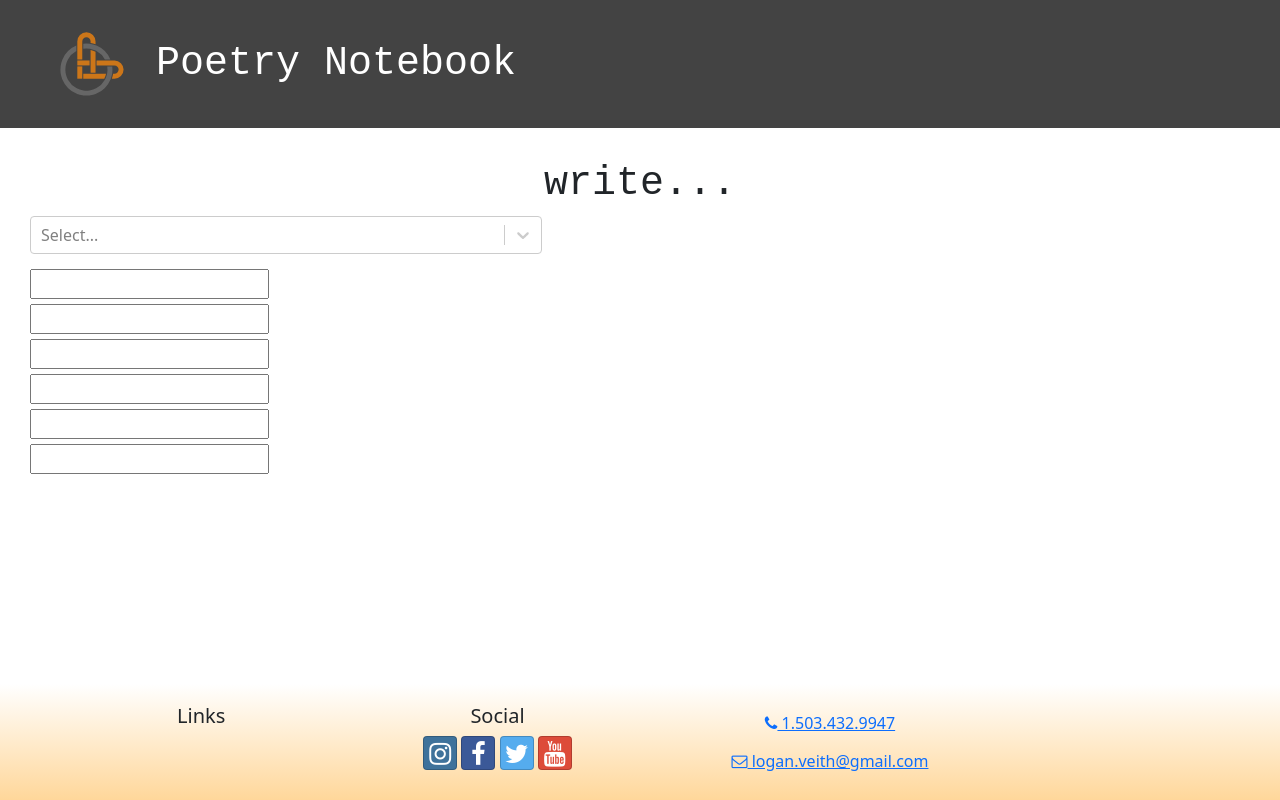
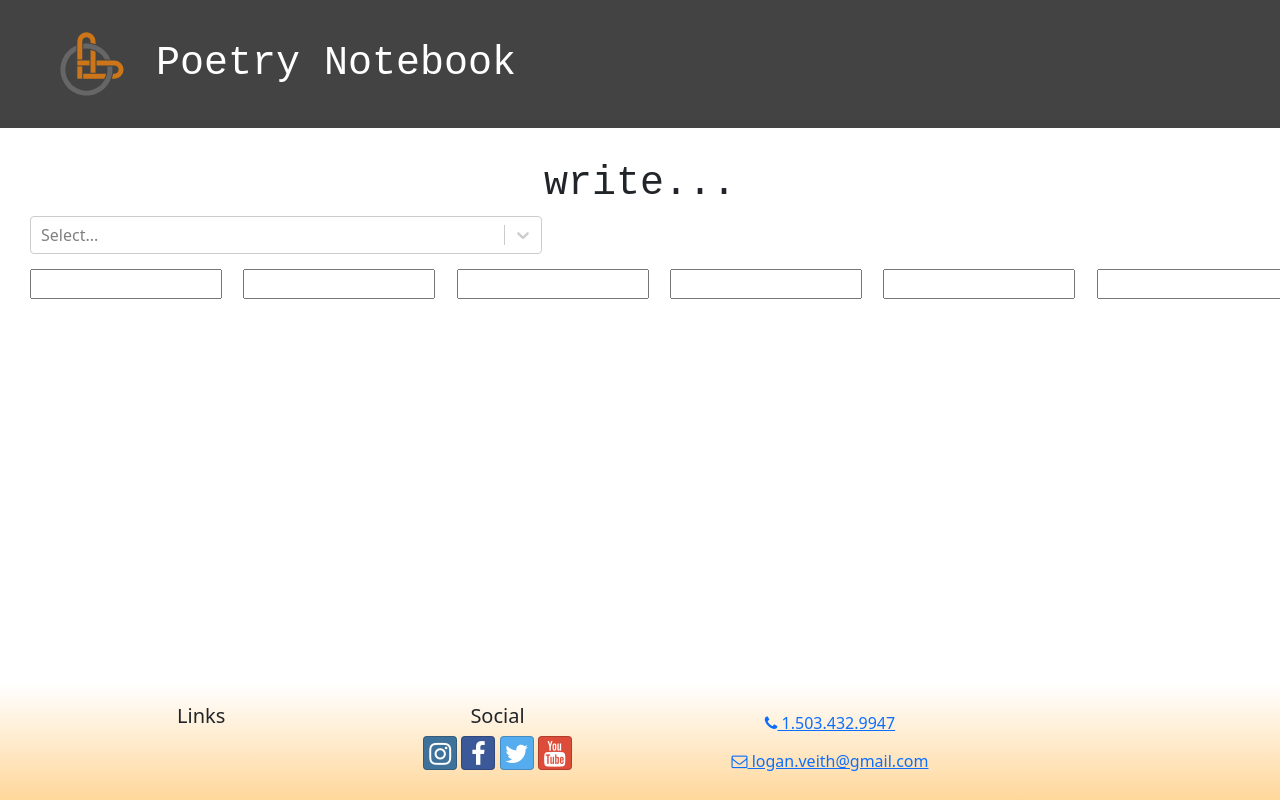
Before and after one commit to elveeth/live-poetry, a React (Create React App) app: page / in a window 1280 px wide. Built offline with nearby package versions, Linux system fonts and the light colour scheme.

Commit message:
dynamic text input display

```diff
--- a/src/App.css
+++ b/src/App.css
@@ -40,6 +40,7 @@ h2 {
 
 .input-lines {
   display: block;
+  width: 90%;
   margin-left: 30px;
   margin-bottom: 5px;
 }
--- a/src/App.js
+++ b/src/App.js
@@ -1,64 +1,41 @@
-import { useState } from 'react';
-import './App.css';
-import WritePoetry1 from './WritePoetry';
-import WritePoetry2 from './WritePoetry';
-import WritePoetry3 from './WritePoetry';
-import WritePoetry4 from './WritePoetry';
-import WritePoetry5 from './WritePoetry';
-import WritePoetry6 from './WritePoetry';
-import Header from './components/Header';
-import Footer from './components/Footer';
-import PoemDropdownMenu from './components/PoemDropdownMenu';
+import { useState } from "react";
+import "./App.css";
+import WritePoetry from "./WritePoetry";
+import Header from "./components/Header";
+import Footer from "./components/Footer";
+import PoemDropdownMenu from "./components/PoemDropdownMenu";
 
 export default function App() {
-  const [poemTextInput1, setPoetryTextInput] = useState('')
-  const [poemTextInput2, setPoetryTextInput2] = useState('')
-  const [poemTextInput3, setPoetryTextInput3] = useState('')
-  const [poemTextInput4, setPoetryTextInput4] = useState('')
-  const [poemTextInput5, setPoetryTextInput5] = useState('')
-  const [poemTextInput6, setPoetryTextInput6] = useState('')
+  const [poemTextInputs, setPoemTextInputs] = useState({});
+  // User this state variable to dynamically set amount of lines
+  const [numLines, setNumLines] = useState(6);
 
-  const handleOnChange1 = (e) => {
-    setPoetryTextInput(e.target.value)
-  }
-  const handleOnChange2 = (e) => {
-    setPoetryTextInput2(e.target.value)
-  }
-  const handleOnChange3 = (e) => {
-    setPoetryTextInput3(e.target.value)
-  }
-  const handleOnChange4 = (e) => {
-    setPoetryTextInput4(e.target.value)
-  }
-  const handleOnChange5 = (e) => {
-    setPoetryTextInput5(e.target.value)
-  }
-  const handleOnChange6 = (e) => {
-    setPoetryTextInput6(e.target.value)
-  }
+  const handleOnChange = (item, index) => {
+  // using computed properties to set value
+    setPoemTextInputs({ ...poemTextInputs, [`input${index}`]: item });
+  };
 
   return (
-    <div className='App'>
+    <div className="App">
       <Header />
-      <h1 className='tool-textheader'>write...</h1>
-      <PoemDropdownMenu/>
-      <div className='tool-container'>
-        <div className='inputs-container'>
-          <input className='input-lines' type='text-area' value={poemTextInput1} onChange={handleOnChange1} />
-          <input className='input-lines' type='text-area' value={poemTextInput2} onChange={handleOnChange2} />
-          <input className='input-lines' type='text-area' value={poemTextInput3} onChange={handleOnChange3} />
-          <input className='input-lines' type='text-area' value={poemTextInput4} onChange={handleOnChange4} />
-          <input className='input-lines' type='text-area' value={poemTextInput5} onChange={handleOnChange5} />
-          <input className='input-lines' type='text-area' value={poemTextInput6} onChange={handleOnChange6} />
-        </div>
-        <div className='outputs-container'>
-          <WritePoetry1 name={poemTextInput1} />
-          <WritePoetry2 name={poemTextInput2} />
-          <WritePoetry3 name={poemTextInput3} />
-          <WritePoetry4 name={poemTextInput4} />
-          <WritePoetry5 name={poemTextInput5} />
-          <WritePoetry6 name={poemTextInput6} />
-        </div>
+      <h1 className="tool-textheader">write...</h1>
+      <PoemDropdownMenu />
+      <div className="tool-container">
+        {/*https://stackoverflow.com/questions/3746725/how-to-create-an-array-containing-1-n*/}
+        {[...Array(numLines).keys()].map((i) => {
+          return (
+            <div key={`tool${i}`} className="tool-item">
+              <input
+                className="input-lines"
+                type="text-area"
+                value={poemTextInputs[`input${i}`]}
+                onChange={(e) => handleOnChange(e.target.value, i)}
+              />
+              <div className="output-line"></div>
+              <WritePoetry name={poemTextInputs[`input${i}`]} />
+            </div>
+          );
+        })}
       </div>
       <Footer />
     </div>
@@ -75,34 +52,69 @@ export default function App() {
 
 
 
+
+
 // import { useState } from 'react';
 // import './App.css';
-// import WritePoetry from './WritePoetry'
-// import WritePoetry2 from './WritePoetry'
+// import WritePoetry1 from './WritePoetry';
+// import WritePoetry2 from './WritePoetry';
+// import WritePoetry3 from './WritePoetry';
+// import WritePoetry4 from './WritePoetry';
+// import WritePoetry5 from './WritePoetry';
+// import WritePoetry6 from './WritePoetry';
 // import Header from './components/Header';
 // import Footer from './components/Footer';
+// import PoemDropdownMenu from './components/PoemDropdownMenu';
 
 // export default function App() {
-//   const [poemTextInput, setPoetryTextInput] = useState('')
+//   const [poemTextInput1, setPoetryTextInput] = useState('')
 //   const [poemTextInput2, setPoetryTextInput2] = useState('')
+//   const [poemTextInput3, setPoetryTextInput3] = useState('')
+//   const [poemTextInput4, setPoetryTextInput4] = useState('')
+//   const [poemTextInput5, setPoetryTextInput5] = useState('')
+//   const [poemTextInput6, setPoetryTextInput6] = useState('')
 
-//   const handleOnChange = (e) => {
+//   const handleOnChange1 = (e) => {
 //     setPoetryTextInput(e.target.value)
 //   }
 //   const handleOnChange2 = (e) => {
 //     setPoetryTextInput2(e.target.value)
 //   }
+//   const handleOnChange3 = (e) => {
+//     setPoetryTextInput3(e.target.value)
+//   }
+//   const handleOnChange4 = (e) => {
+//     setPoetryTextInput4(e.target.value)
+//   }
+//   const handleOnChange5 = (e) => {
+//     setPoetryTextInput5(e.target.value)
+//   }
+//   const handleOnChange6 = (e) => {
+//     setPoetryTextInput6(e.target.value)
+//   }
 
 //   return (
 //     <div className='App'>
 //       <Header />
-
 //       <h1 className='tool-textheader'>write...</h1>
+//       <PoemDropdownMenu/>
 //       <div className='tool-container'>
-//           <input className='input-lines' type='text-area' value={poemTextInput} onChange={handleOnChange} />
+//         <div className='inputs-container'>
+//           <input className='input-lines' type='text-area' value={poemTextInput1} onChange={handleOnChange1} />
 //           <input className='input-lines' type='text-area' value={poemTextInput2} onChange={handleOnChange2} />
-//           <WritePoetry name={poemTextInput} />
-//           <WritePoetry2 name={poemTextInput2} />
+//           <input className='input-lines' type='text-area' value={poemTextInput3} onChange={handleOnChange3} />
+//           <input className='input-lines' type='text-area' value={poemTextInput4} onChange={handleOnChange4} />
+//           <input className='input-lines' type='text-area' value={poemTextInput5} onChange={handleOnChange5} />
+//           <input className='input-lines' type='text-area' value={poemTextInput6} onChange={handleOnChange6} />
+//         </div>
+//         <div className='outputs-container'>
+//           <WritePoetry1 name={poemTextInput1} className='output-line' />
+//           <WritePoetry2 name={poemTextInput2} className='output-line' />
+//           <WritePoetry3 name={poemTextInput3} className='output-line' />
+//           <WritePoetry4 name={poemTextInput4} className='output-line' />
+//           <WritePoetry5 name={poemTextInput5} className='output-line' />
+//           <WritePoetry6 name={poemTextInput6} className='output-line' />
+//         </div>
 //       </div>
 //       <Footer />
 //     </div>
```
